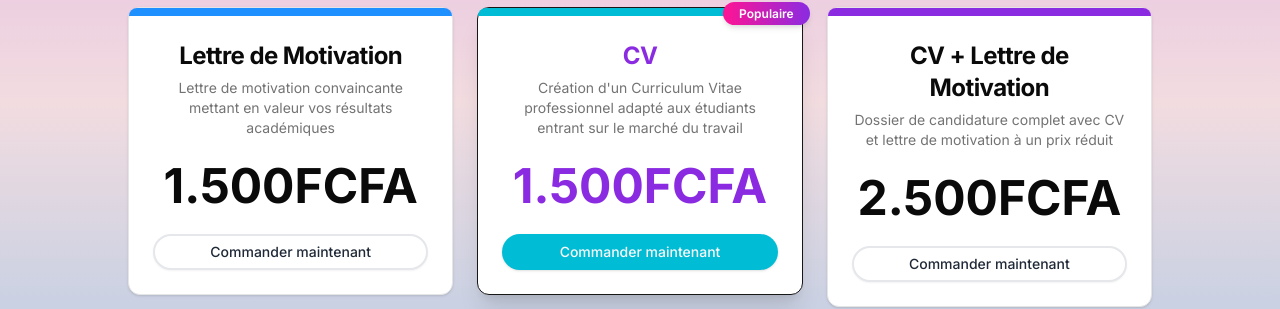
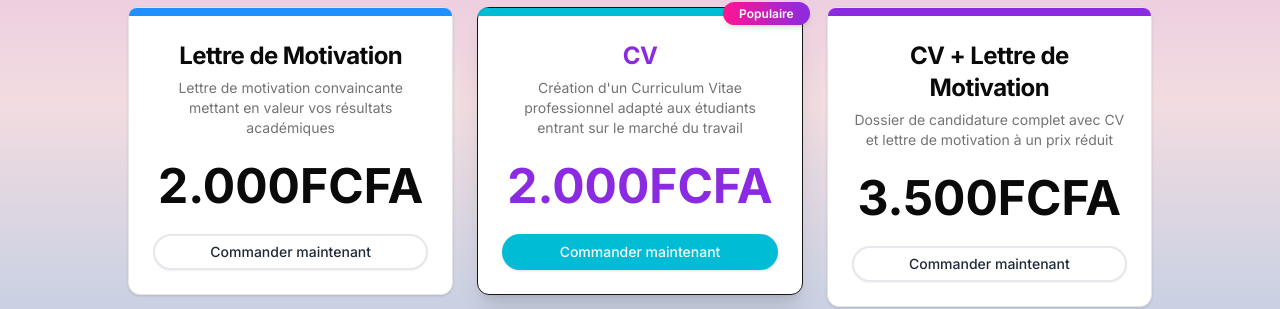
Before and after one commit to emmanuelish/L-Expert, a Next.js app: page / in a window 1280 px wide. Shown: the part 3085-3394 px from the top of the page. Built offline with nearby package versions, Linux system fonts and the light colour scheme.

Commit message:
update pricing for Étudiant and Particulier plans

```diff
--- a/components/Pricing.tsx
+++ b/components/Pricing.tsx
@@ -28,7 +28,7 @@ export default function PricingSection() {
     Étudiant: [
       {
         name: "Lettre de Motivation",
-        price: "1.500FCFA",
+        price: "2.000FCFA",
         description: "Lettre de motivation convaincante mettant en valeur vos résultats académiques",
         features: [
           "ATS-optimized format",
@@ -42,7 +42,7 @@ export default function PricingSection() {
       },
       {
         name: "CV",
-        price: "1.500FCFA",
+        price: "2.000FCFA",
         description: "Création d'un Curriculum Vitae professionnel adapté aux étudiants entrant sur le marché du travail",
         features: [
           "Personalized content",
@@ -56,7 +56,7 @@ export default function PricingSection() {
       },
       {
         name: "CV + Lettre de Motivation",
-        price: "2.500FCFA",
+        price: "3.500FCFA",
         description: "Dossier de candidature complet avec CV et lettre de motivation à un prix réduit",
         features: [
           "Everything in CV & LM packages",
@@ -72,7 +72,7 @@ export default function PricingSection() {
     Particulier: [
       {
         name: "Lettre de Motivation",
-        price: "3.500FCFA",
+        price: "4.500FCFA",
         description: "Lettre de motivation convaincante mettant en valeur votre expérience professionnelle",
         features: [
           "ATS-optimized format",
@@ -86,7 +86,7 @@ export default function PricingSection() {
       },
       {
         name: "CV",
-        price: "3.500FCFA",
+        price: "4.500FCFA",
         description: "Création d'un CV professionnel pour les professionnels expérimentés",
         features: [
           "Personalized content",
@@ -100,7 +100,7 @@ export default function PricingSection() {
       },
       {
         name: "CV + Lettre de Motivation",
-        price: "6.500FCFA",
+        price: "7.500FCFA",
         description: "Dossier de candidature complet avec CV et lettre de motivation à un prix réduit",
         features: [
           "Everything in CV & LM packages",
```
